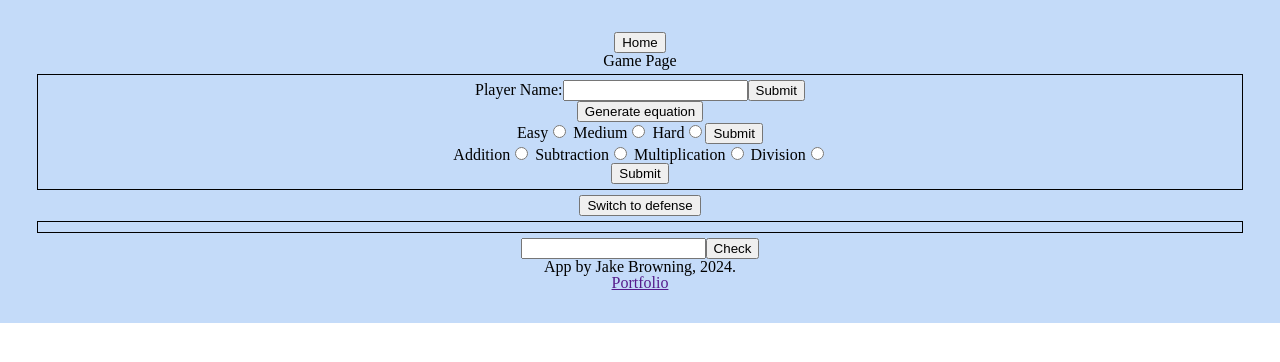
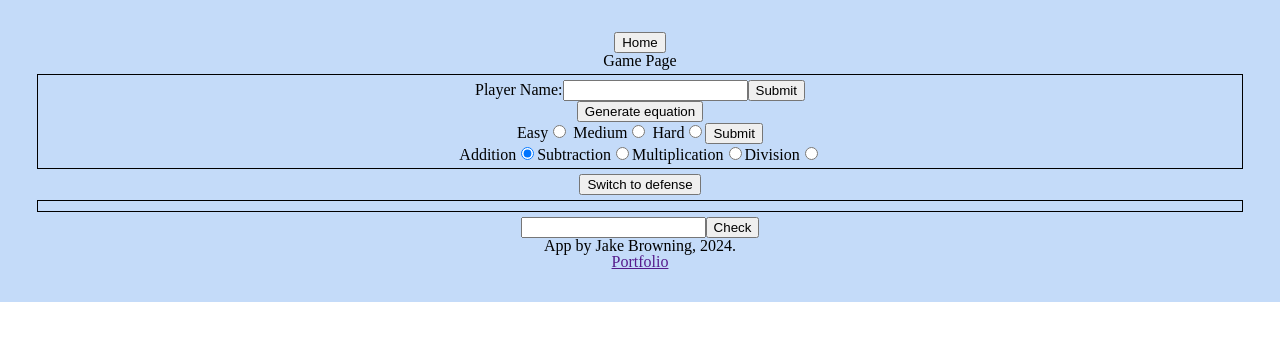
Before and after one commit to JakeBrowning90/math-game-1, a React (Vite) app: page / in a window 1280 px wide. Both pictures are taken after a click on the button "Start Game". Shown: the top 362 px of the page. Built offline with nearby package versions, Linux system fonts and the light colour scheme.

Commit message:
Add radio button control to change equation type

```diff
--- a/src/components/GamePage.jsx
+++ b/src/components/GamePage.jsx
@@ -1,7 +1,7 @@
 import { useState } from "react";
 
 function GamePage({ navToHome }) {
-  const [gameMode, setGameMode] = useState(3);
+  const [gameMode, setGameMode] = useState(1);
   const [cap, setCap] = useState(10);
   const [floor, setFloor] = useState(0);
   const [attackPhase, setAttackPhase] = useState(true);
@@ -18,6 +18,12 @@ function GamePage({ navToHome }) {
     const minCeiled = Math.ceil(min);
     const maxFloored = Math.floor(max);
     return Math.floor(Math.random() * (maxFloored - minCeiled + 1) + minCeiled);
+  };
+
+  const changeMode = (e) => {
+    setGameMode(e.target.value);
+    console.log("Mode set!");
+    console.log(gameMode);
   };
 
   const generateEquation = () => {
@@ -133,31 +139,53 @@ function GamePage({ navToHome }) {
           <button>Submit</button>
         </form>
 
-        <form action="">
+        <form>
           <fieldset>
-            <label htmlFor="">
-              {" "}
+            <label htmlFor="gameMode1">
               Addition
-              <input type="radio" name="gameMode" value="1" />
+              <input
+                type="radio"
+                name="gameMode"
+                id="gameMode1"
+                value="1"
+                checked={gameMode == 1}
+                onChange={changeMode}
+              />
             </label>
-            <label htmlFor="">
-              {" "}
+            <label htmlFor="gameMode2">
               Subtraction
-              <input type="radio" name="gameMode" value="2"/>
+              <input
+                type="radio"
+                name="gameMode"
+                id="gameMode2"
+                value="2"
+                checked={gameMode == 2}
+                onChange={changeMode}
+              />
             </label>
-            <label htmlFor="">
-              {" "}
+            <label htmlFor="gameMode3">
               Multiplication
-              <input type="radio" name="gameMode" value="3"/>
+              <input
+                type="radio"
+                name="gameMode"
+                id="gameMode3"
+                value="3"
+                checked={gameMode == 3}
+                onChange={changeMode}
+              />
             </label>
-            <label htmlFor="">
-              {" "}
+            <label htmlFor="gameMode4">
               Division
-              <input type="radio" name="gameMode" value="4"/>
+              <input
+                type="radio"
+                name="gameMode"
+                id="gameMode4"
+                value="4"
+                checked={gameMode == 4}
+                onChange={changeMode}
+              />
             </label>
           </fieldset>
-
-          <button>Submit</button>
         </form>
       </div>
 
```
